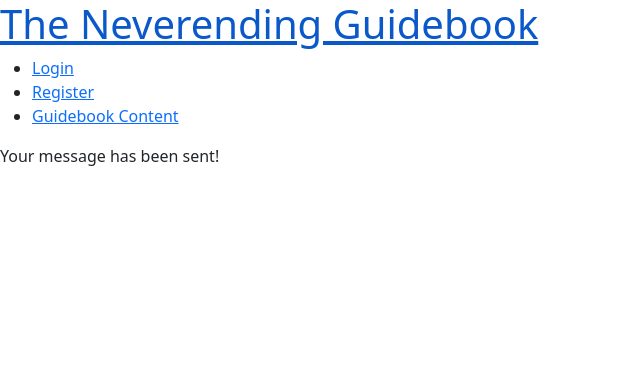
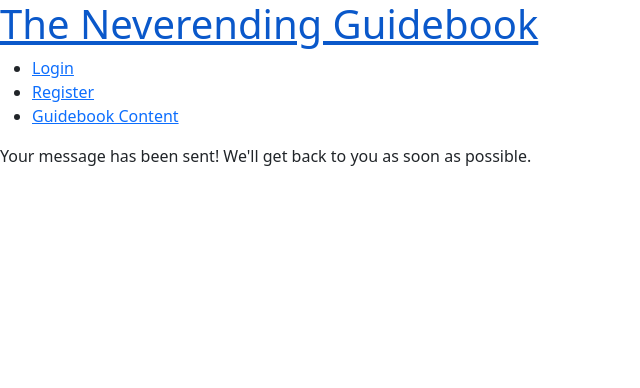
Before and after one commit to Cillian-G/neverending_guidebook, a Django app: template templates/contact_success.html in a window 1280 px wide. Shown: the top 388 px of the page, without its empty margins (0-640 px from the left). Run offline with Django 3.2, Linux system fonts and the light colour scheme; the template is opened without the code that fills it, so the values that code supplies are empty; some libraries are stand-ins or nearby versions.

```diff
--- a/templates/contact_success.html
+++ b/templates/contact_success.html
@@ -3,6 +3,6 @@
 
 {% block content %}
 
-    <p>Your message has been sent!</p>
+    <p>Your message has been sent! We'll get back to you as soon as possible.</p>
 
 {% endblock %}
```
